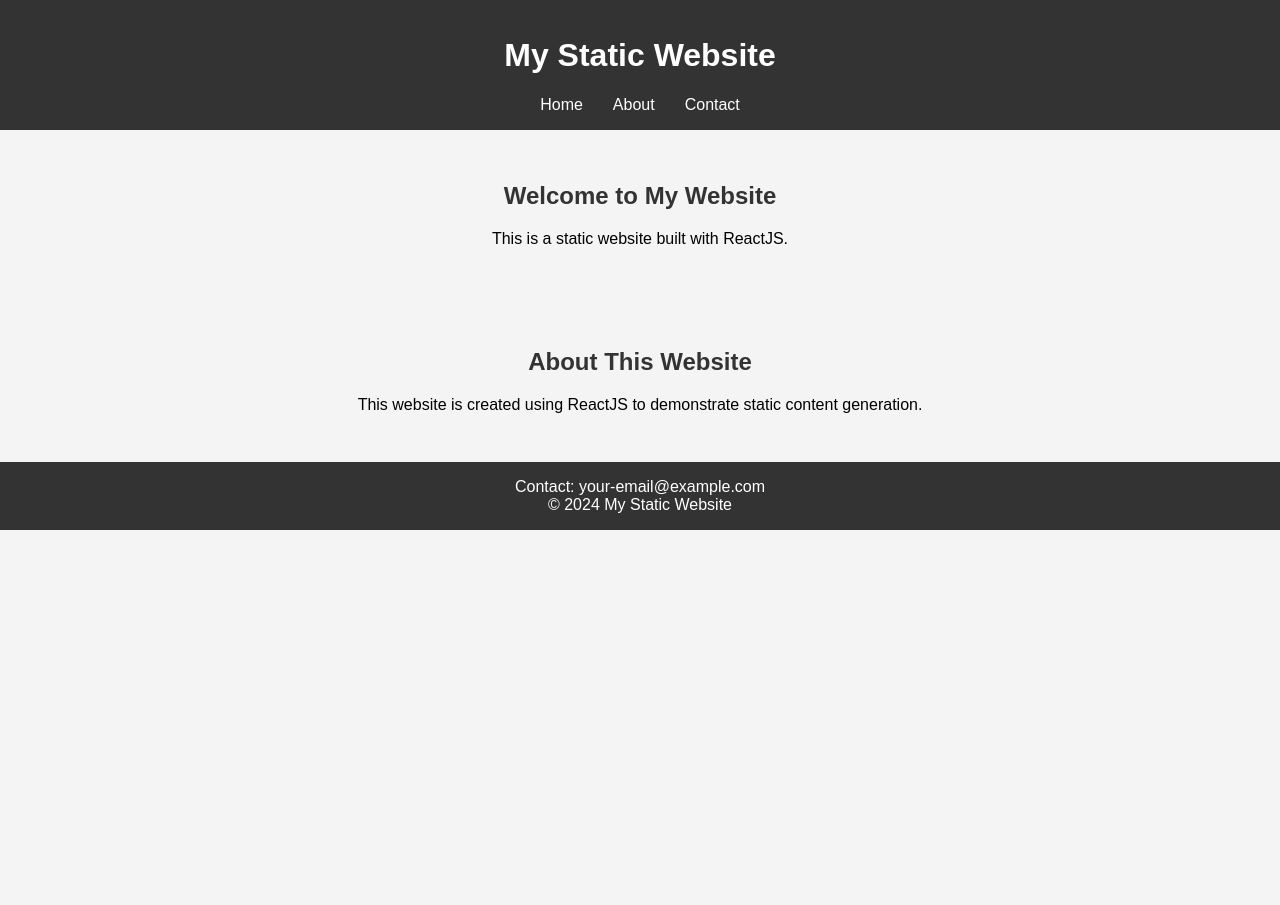
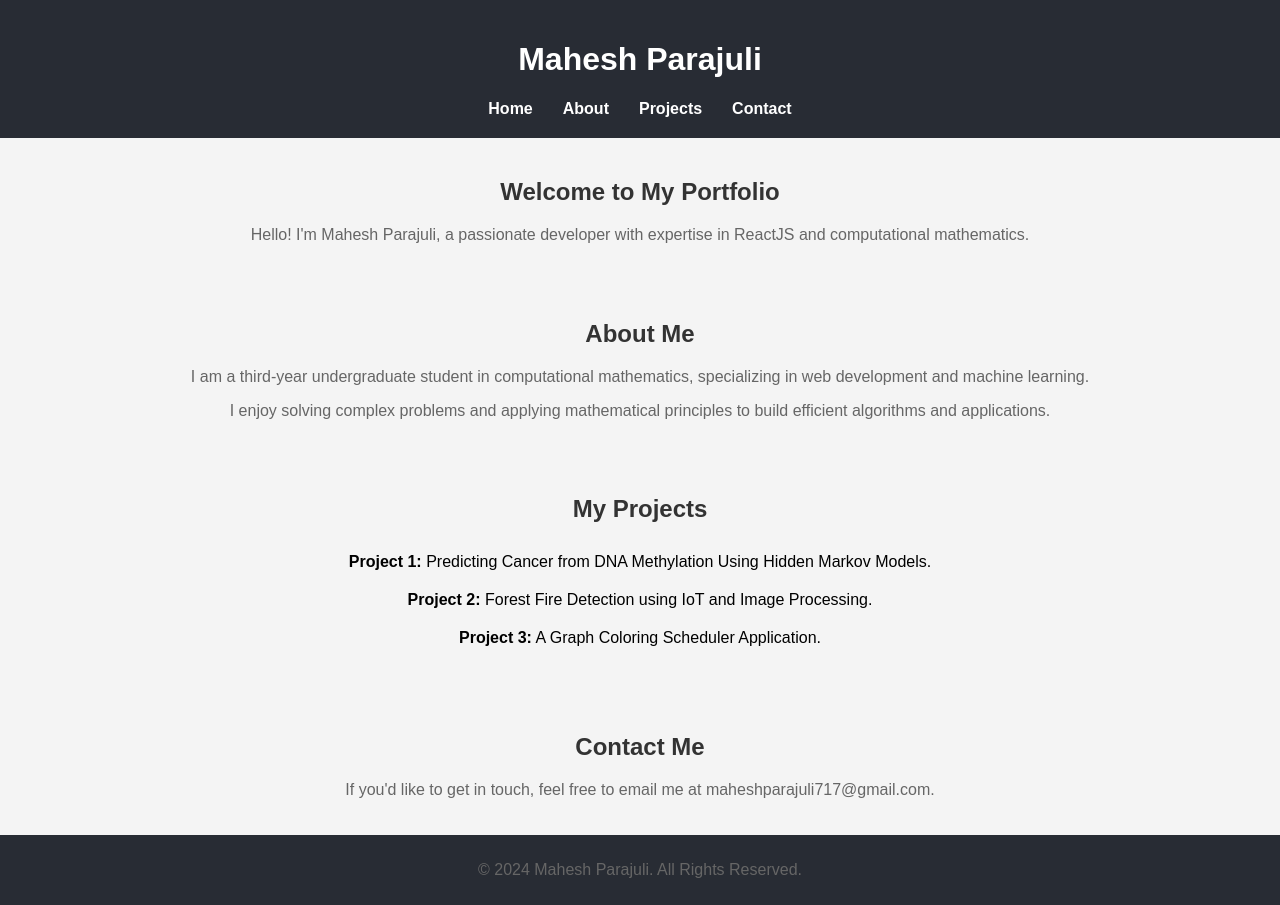
Before and after one commit to maheshparajuli/DailyGuruba, a React (Create React App) app: page / in a window 1280 px wide. Before the commit the page ends 800 px from the top, so only its background shows below. Built offline with nearby package versions, Linux system fonts and the light colour scheme.

Commit message:
back again

```diff
--- a/src/App.css
+++ b/src/App.css
@@ -7,24 +7,41 @@ body {
 }
 
 .header {
-  background-color: #333;
+  background-color: #282c34;
+  padding: 20px;
+  text-align: center;
   color: white;
-  padding: 1rem;
-  text-align: center;
 }
 
 .header nav a {
   margin: 0 15px;
   color: white;
   text-decoration: none;
+  font-weight: bold;
 }
 
 .header nav a:hover {
   text-decoration: underline;
 }
 
-.home, .about, .footer {
-  padding: 2rem;
+section {
+  padding: 20px;
+  text-align: center;
+}
+
+.projects ul {
+  list-style-type: none;
+  padding: 0;
+}
+
+.projects li {
+  padding: 10px 0;
+}
+
+.footer {
+  background-color: #282c34;
+  color: white;
+  padding: 10px;
   text-align: center;
 }
 
@@ -32,12 +49,6 @@ h2 {
   color: #333;
 }
 
-.footer {
-  background-color: #333;
-  color: white;
-  padding: 1rem;
+p {
+  color: #666;
 }
-
-footer p {
-  margin: 0;
-}
--- a/src/App.js
+++ b/src/App.js
@@ -1,11 +1,12 @@
 // App.js
-import React from "react";
-import Header from "./Components/Header";
-import Home from "./Components/Home";
-import About from "./Components/About";
-import Footer from "./Components/Footer";
-
-import "./App.css";
+import React from 'react';
+import Header from './Components/Header';
+import Home from './Components/Home';
+import About from './Components/About';
+import Projects from './Components/Projects';
+import Contact from './Components/Contacts';
+import Footer from './Components/Footer';
+import './App.css';
 
 function App() {
   return (
@@ -13,6 +14,8 @@ function App() {
       <Header />
       <Home />
       <About />
+      <Projects />
+      <Contact />
       <Footer />
     </div>
   );
--- a/src/components/About.js
+++ b/src/components/About.js
@@ -1,14 +1,12 @@
 // About.js
-import React from "react";
+import React from 'react';
 
 function About() {
   return (
     <section id="about" className="about">
-      <h2>About This Website</h2>
-      <p>
-        This website is created using ReactJS to demonstrate static content
-        generation.
-      </p>
+      <h2>About Me</h2>
+      <p>I am a third-year undergraduate student in computational mathematics, specializing in web development and machine learning.</p>
+      <p>I enjoy solving complex problems and applying mathematical principles to build efficient algorithms and applications.</p>
     </section>
   );
 }
--- /dev/null
+++ b/src/components/Contacts.js
@@ -0,0 +1,13 @@
+// Contact.js
+import React from 'react';
+
+function Contact() {
+  return (
+    <section id="contact" className="contact">
+      <h2>Contact Me</h2>
+      <p>If you'd like to get in touch, feel free to email me at maheshparajuli717@gmail.com.</p>
+    </section>
+  );
+}
+
+export default Contact;
--- a/src/components/Footer.js
+++ b/src/components/Footer.js
@@ -3,9 +3,8 @@ import React from 'react';
 
 function Footer() {
   return (
-    <footer id="footer" className="footer">
-      <p>Contact: your-email@example.com</p>
-      <p>&copy; 2024 My Static Website</p>
+    <footer className="footer">
+      <p>&copy; 2024 Mahesh Parajuli. All Rights Reserved.</p>
     </footer>
   );
 }
--- a/src/components/Header.js
+++ b/src/components/Header.js
@@ -4,11 +4,12 @@ import React from 'react';
 function Header() {
   return (
     <header className="header">
-      <h1>My Static Website</h1>
+      <h1>Mahesh Parajuli</h1>
       <nav>
         <a href="#home">Home</a>
         <a href="#about">About</a>
-        <a href="#footer">Contact</a>
+        <a href="#projects">Projects</a>
+        <a href="#contact">Contact</a>
       </nav>
     </header>
   );
--- a/src/components/Home.js
+++ b/src/components/Home.js
@@ -1,11 +1,12 @@
+
 // Home.js
 import React from 'react';
 
 function Home() {
   return (
     <section id="home" className="home">
-      <h2>Welcome to My Website</h2>
-      <p>This is a static website built with ReactJS.</p>
+      <h2>Welcome to My Portfolio</h2>
+      <p>Hello! I'm Mahesh Parajuli, a passionate developer with expertise in ReactJS and computational mathematics.</p>
     </section>
   );
 }
--- /dev/null
+++ b/src/components/Projects.js
@@ -0,0 +1,17 @@
+// Projects.js
+import React from 'react';
+
+function Projects() {
+  return (
+    <section id="projects" className="projects">
+      <h2>My Projects</h2>
+      <ul>
+        <li><strong>Project 1:</strong> Predicting Cancer from DNA Methylation Using Hidden Markov Models.</li>
+        <li><strong>Project 2:</strong> Forest Fire Detection using IoT and Image Processing.</li>
+        <li><strong>Project 3:</strong> A Graph Coloring Scheduler Application.</li>
+      </ul>
+    </section>
+  );
+}
+
+export default Projects;
```
